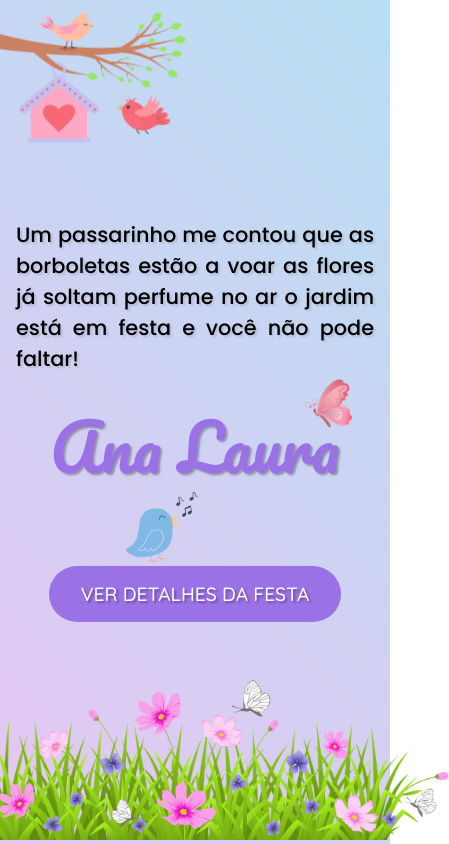
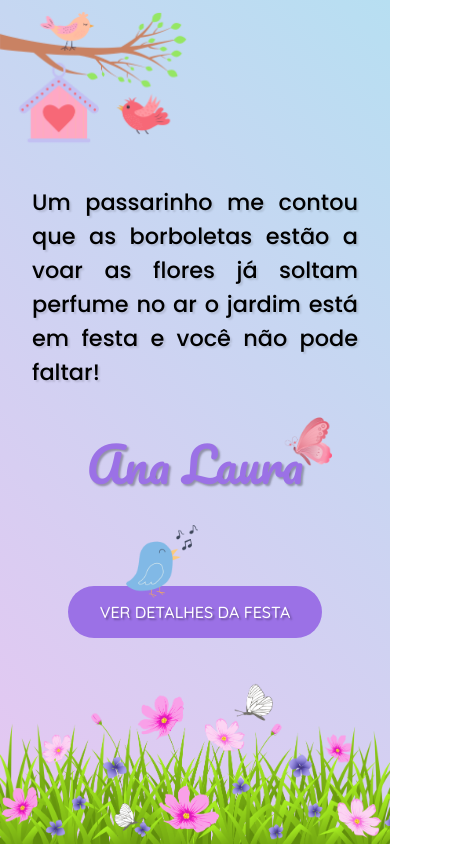
Before and after one commit to UchihaDevan/Convite-Ana-Laura, a React (Vite) app: page / in a window 390 px wide. Shown: the whole page, 449 px wide, since content can reach past the window. Built offline with nearby package versions, Linux system fonts and the light colour scheme.

Commit message:
responsividade

```diff
--- a/components/Welcome/Welcome.css
+++ b/components/Welcome/Welcome.css
@@ -3,18 +3,20 @@
     flex-direction: column;
     height: 100vh;
     position: relative;
+    overflow: hidden;
 }
 
 .img-galho {
     width: 50%;
     top: 0;
     left: 0;
+    margin-bottom: 1rem;
 }
 
 .img-nome{
     width: 20%;
-    bottom: 58%;
-    right: 5%;
+    bottom: 44%;
+    right: 4%;
     position: absolute;
 }
 
@@ -28,21 +30,21 @@
     z-index: 1;
 }
 
-.welcome-content p {
-    font-size: 1.3rem;
+.welcome-top p {
+    font-size: 1.4rem;
     font-weight: 500;
     color: black;
     text-align: justify;
-    margin-top: -40%;
-    margin-left: 1rem;
-    margin-right: 1rem;
+    margin-top: 1rem;
+    margin-left: 2rem;
+    margin-right: 2rem;
     font-family: "Poppins", serif;
     font-weight: 500;
     font-style: normal;
     text-shadow: 2px 2px 2px rgba(0, 0, 0, 0.116);
 }
 
-.welcome-content h1 {
+.welcome-title h1 {
     font-size: 4rem;
     font-weight: 700;
     color: #9b71e6;
@@ -51,7 +53,7 @@
     font-weight: 500;
     font-style: normal;
     text-shadow: 2px 2px 2px rgba(0, 0, 0, 0.301);
-    margin-top: 1rem;
+    margin-top: 2rem;
 }
 
 .btn-details {
@@ -64,11 +66,11 @@
 .btn-details img {
     width: 28%;
     position: absolute;
-    bottom: 39%;
+    bottom: 32%;
     left: 25%;
 }
 
-.welcome-content button {
+.btn-details button {
     font-size: 1.2rem;
     font-weight: 500;
     color: white;
@@ -89,14 +91,39 @@
 }
 
 .img-footer{
+    display: flex;
     position: absolute;
     bottom: 0;
-    left: -15%;
     width: 100%;
 }
 
 .img-footer img {
-    width: 130%;
+    width: 100%;
+    height: 100%;
     bottom: 0;
     right: 0;
 }
+
+@media screen and (max-height: 844px) {
+
+    .img-nome {
+        bottom: 43%;
+        right: 10%;
+    }
+
+
+    .welcome-title h1 {
+        font-size: 3rem;
+    }
+
+    .btn-details img {
+        position: absolute;
+        bottom: 28%;
+        left: 25%;
+    }
+
+    .btn-details button {
+        font-size: 1rem;
+        margin-top: 2rem;
+    }
+}
--- a/components/Welcome/Welcome.tsx
+++ b/components/Welcome/Welcome.tsx
@@ -4,18 +4,18 @@ import './Welcome.css';
 export default function Welcome() {
   return (
     <section className="welcome">
-        <div>
+        <div className='welcome-top'>
           <img src="/images/galho2.png" alt="" className="img-galho"/>
+          <p>Um passarinho me contou que as borboletas estão a voar as flores já soltam perfume no ar o jardim está em festa e você não pode faltar!</p>
         </div>
-        <div className="welcome-content">
-          <p>Um passarinho me contou que as borboletas estão a voar as flores já soltam perfume no ar o jardim está em festa e você não pode faltar!</p>
-          <img src="/images/borboleta-nome.png" alt="" className='img-nome'/>
-          <h1>Ana Laura</h1>
+          <div className='welcome-title'>
+            <img src="/images/borboleta-nome.png" alt="" className='img-nome'/>
+            <h1>Ana Laura</h1>
+          </div>
           <div className='btn-details'>
             <img src="/images/passaro-botao.png" alt="" />
             <button>VER DETALHES DA FESTA</button>
           </div>
-        </div>
         <div className='img-footer'>
           <img src="/images/footer.png" alt=""/>
         </div>
--- a/pages/Home/Home.tsx
+++ b/pages/Home/Home.tsx
@@ -5,9 +5,7 @@ import Welcome from '../../components/Welcome/Welcome';
 
 function Home() {
     return (
-        <div>
-            <Welcome />
-        </div>
+        <Welcome />
     )
 }
 
```
Also changed, not shown: public/images/footer.png.
